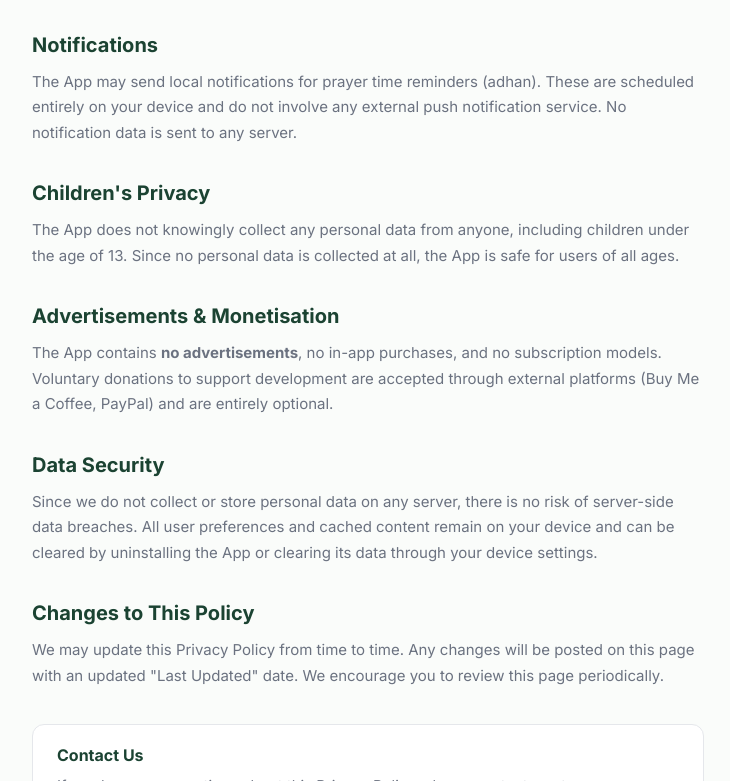
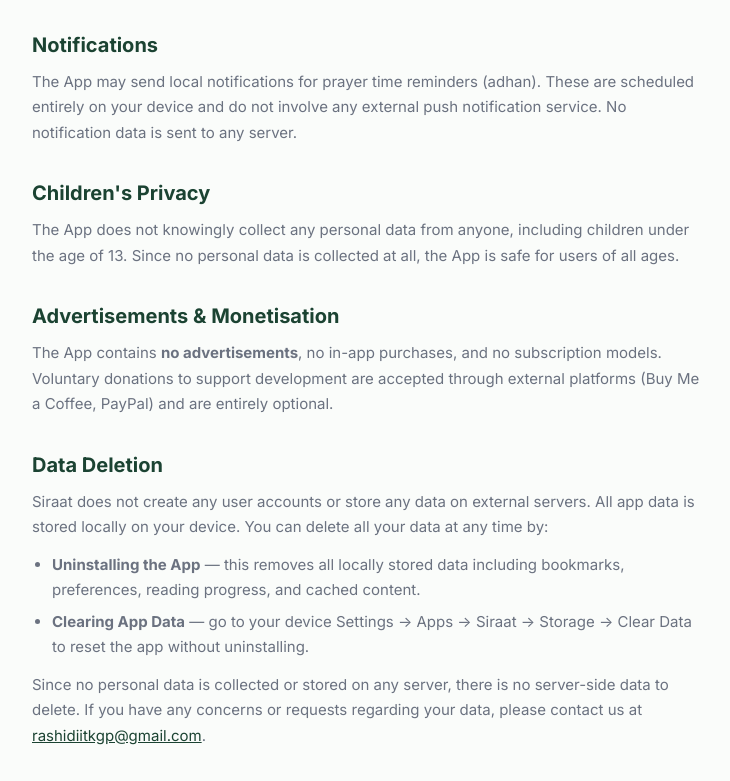
Before and after one commit to rashid2608/deen-app-site, a plain HTML site: page privacy.html in a window 1280 px wide. Shown: the part 2019-2800 px from the top of the page, without its empty margins (272-1002 px from the left). Drawn offline with Linux system fonts and the light colour scheme.

Commit message:
Update site — 2026-04-07 20:25

```diff
--- a/privacy.html
+++ b/privacy.html
@@ -91,7 +91,7 @@
   <main class="content">
     <div class="effective">
       <strong>Effective Date:</strong> March 1, 2026 &nbsp;|&nbsp;
-      <strong>Last Updated:</strong> March 3, 2026
+      <strong>Last Updated:</strong> March 23, 2026
     </div>
 
     <h2>Overview</h2>
@@ -207,6 +207,24 @@
       external platforms (Buy Me a Coffee, PayPal) and are entirely optional.
     </p>
 
+    <h2>Data Deletion</h2>
+    <p>
+      Siraat does not create any user accounts or store any data on external servers.
+      All app data is stored locally on your device. You can delete all your data at any
+      time by:
+    </p>
+    <ul>
+      <li><strong>Uninstalling the App</strong> — this removes all locally stored data including
+        bookmarks, preferences, reading progress, and cached content.</li>
+      <li><strong>Clearing App Data</strong> — go to your device Settings &rarr; Apps &rarr; Siraat
+        &rarr; Storage &rarr; Clear Data to reset the app without uninstalling.</li>
+    </ul>
+    <p>
+      Since no personal data is collected or stored on any server, there is no server-side
+      data to delete. If you have any concerns or requests regarding your data, please
+      contact us at <a href="mailto:rashidiitkgp@gmail.com" style="color:var(--primary)">rashidiitkgp@gmail.com</a>.
+    </p>
+
     <h2>Data Security</h2>
     <p>
       Since we do not collect or store personal data on any server, there is no risk of
```
